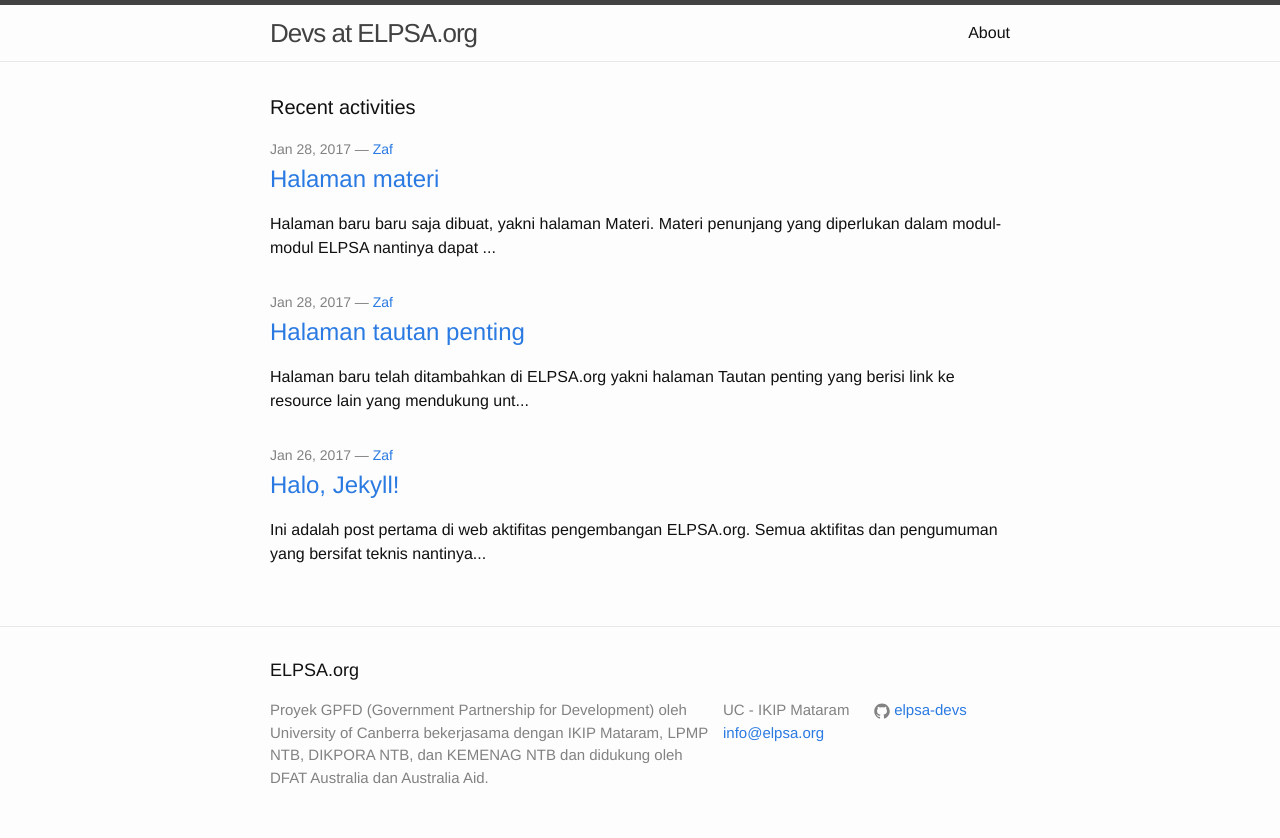
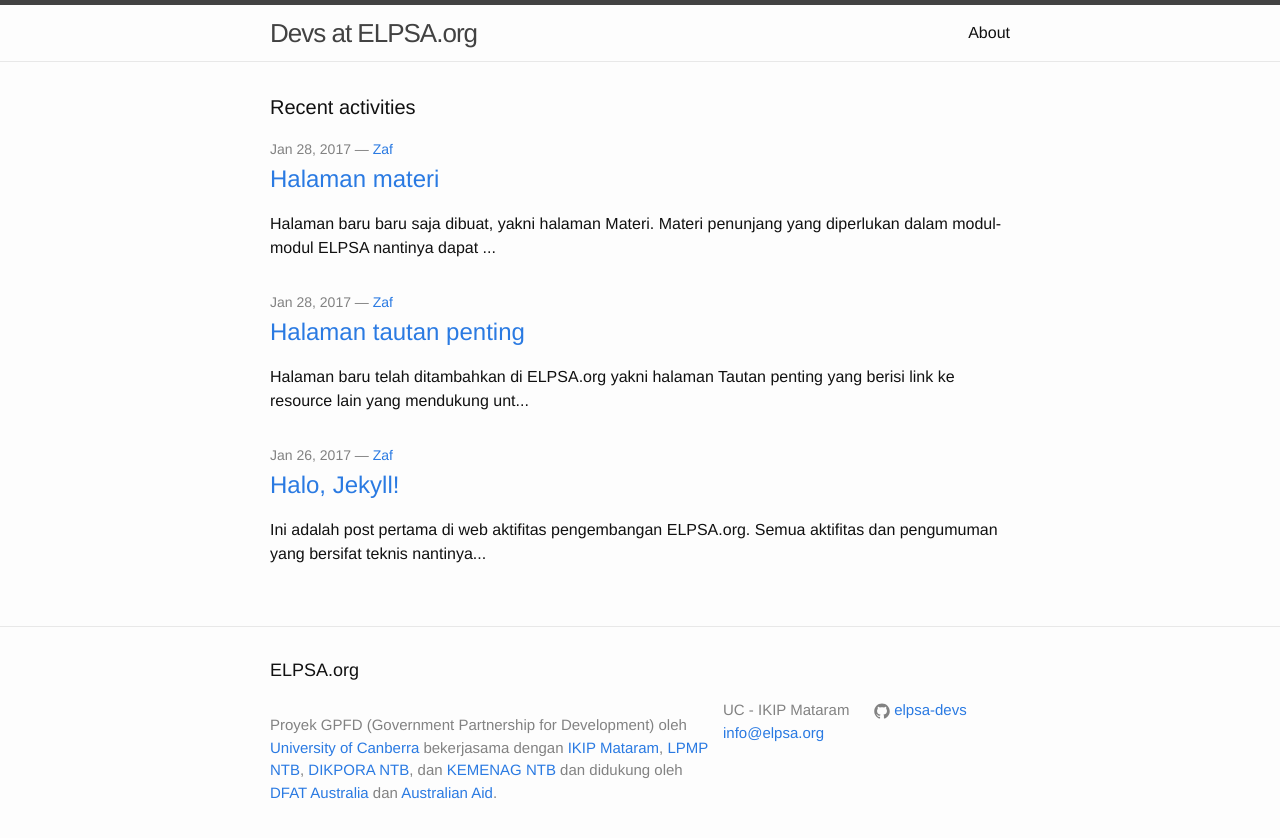
Before and after one commit to 23Pstars/elpsa-devs, a Jekyll site: the page built from index.md, in a window 1280 px wide. Shown: the top 838 px of the page. Built offline with Jekyll 4.4.1, drawn with Linux system fonts in a browser that asks for light colours.

Commit message:
update footer link

```diff
--- a/_config.yml
+++ b/_config.yml
@@ -17,7 +17,7 @@
 title_footer: ELPSA.org
 email: info@elpsa.org
 description: >
-  Proyek GPFD (Government Partnership for Development) oleh University of Canberra bekerjasama dengan IKIP Mataram, LPMP NTB, DIKPORA NTB, dan KEMENAG NTB dan didukung oleh DFAT Australia dan Australia Aid.
+  Proyek GPFD (Government Partnership for Development) oleh [University of Canberra](http://www.canberra.edu.au) bekerjasama dengan [IKIP Mataram](http://ikipmataram.ac.id), [LPMP NTB](http://lpmpntb.org), [DIKPORA NTB](http://dikpora.ntbprov.go.id), dan [KEMENAG NTB](https://ntb.kemenag.go.id) dan didukung oleh [DFAT Australia](http://dfat.gov.au) dan [Australian Aid](https://australianaid.org).
 
 baseurl: "" # the subpath of your site, e.g. /blog
 url: "" # the base hostname & protocol for your site, e.g. http://example.com
--- a/_includes/footer.html
+++ b/_includes/footer.html
@@ -7,7 +7,7 @@
     <div class="footer-col-wrapper">
 
       <div class="footer-col footer-col-3">
-        <p>{{ site.description | escape }}</p>
+        <p>{{ site.description | markdownify }}</p>
       </div>
 
       <div class="footer-col footer-col-1">
```
